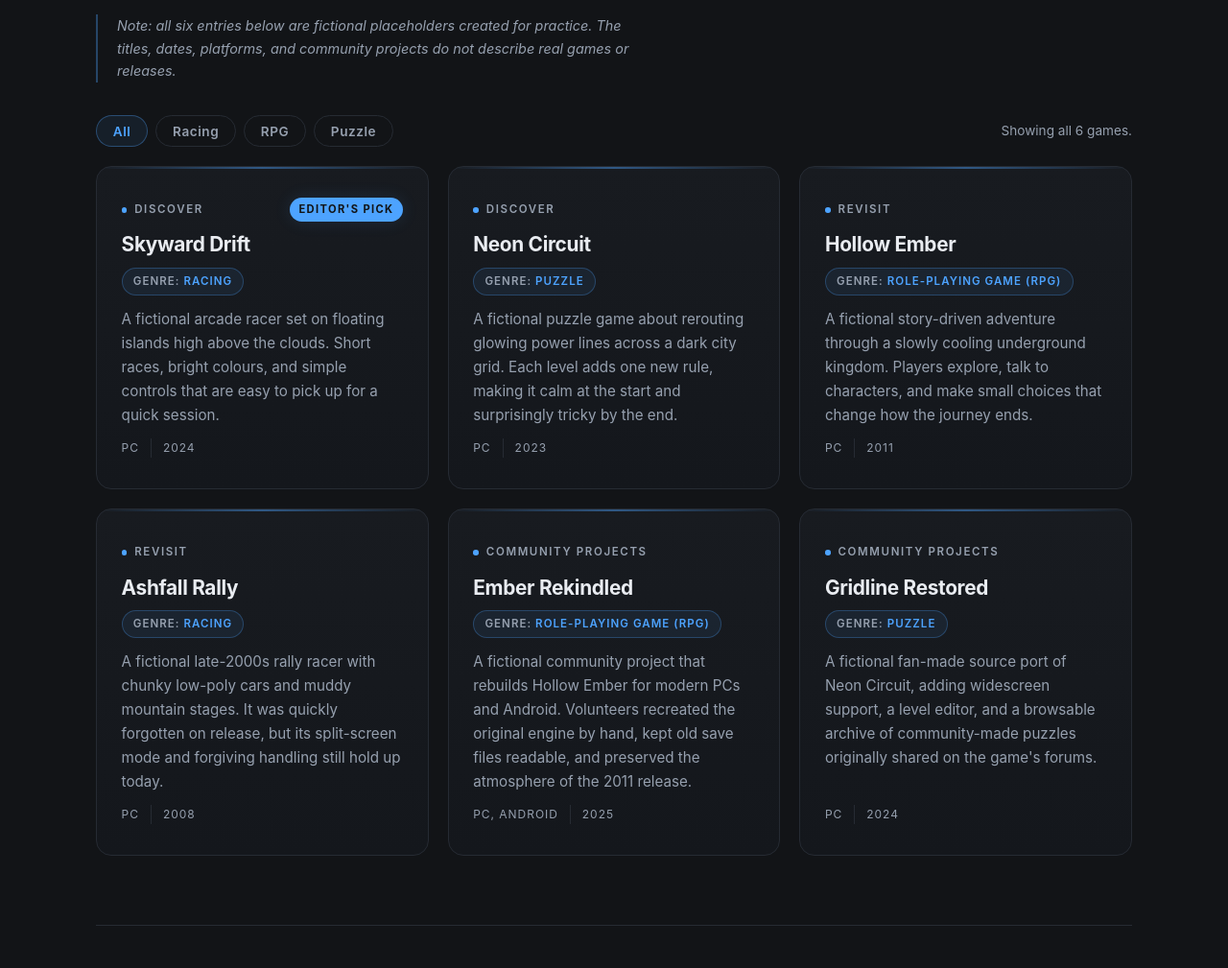
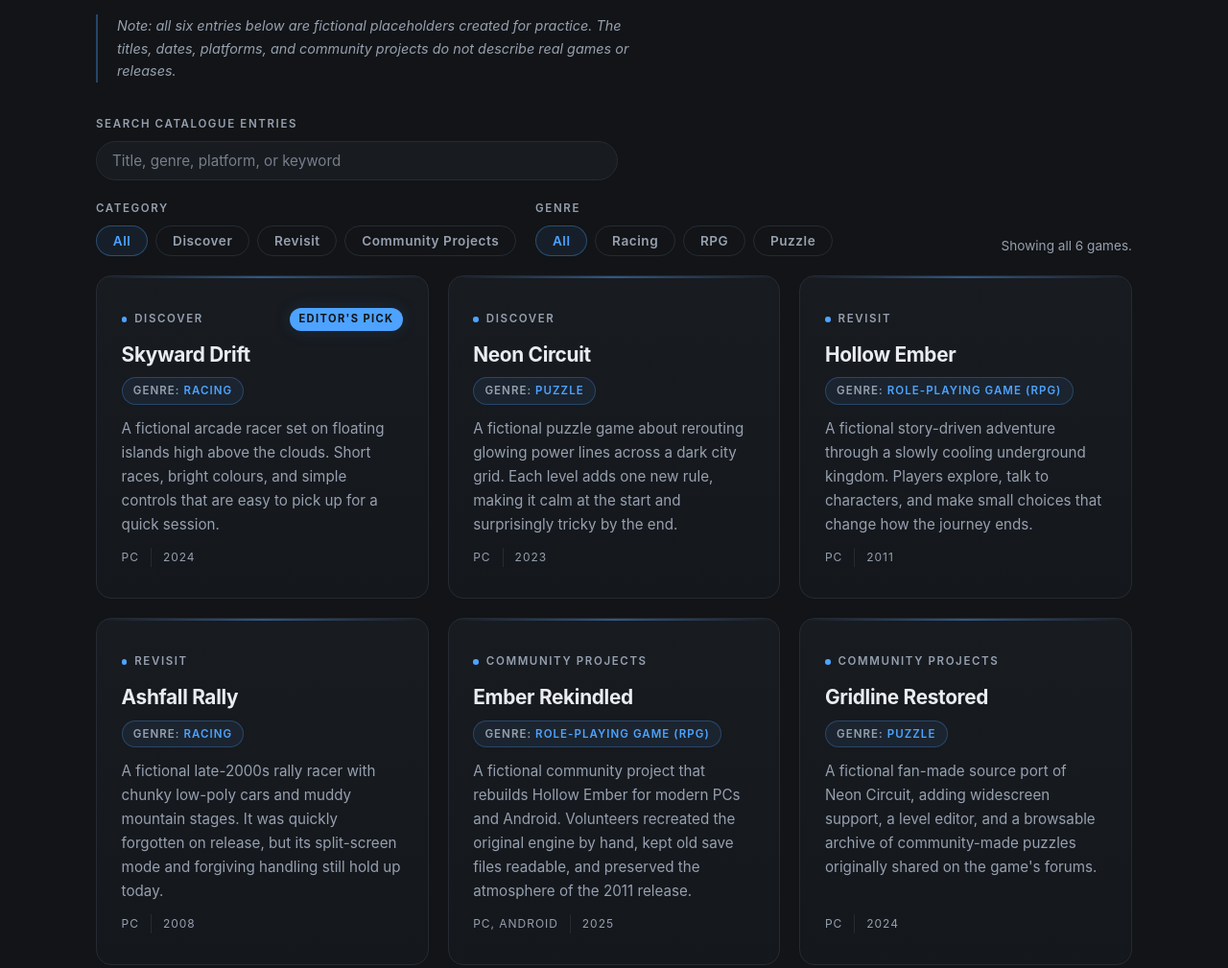
Before and after one commit to DigitalMark3t/opencode-practice, a plain HTML site: page index.html in a window 1280 px wide. Shown: the part 760-1769 px from the top of the page at 96% size. Drawn offline with Linux system fonts and the light colour scheme.

Commit message:
Add catalogue search and category controls

```diff
--- a/index.html
+++ b/index.html
@@ -55,19 +55,56 @@
         do not describe real games or releases.</em>
       </p>
 
-      <!-- FILTER CONTROLS: buttons that show only one genre at a time.
-           The clicking itself is handled by script.js. -->
+      <!-- CATALOGUE CONTROLS: search, editorial category filters, and genre
+           filters. The genre buttons are wired up by script.js today; the
+           search field and category buttons become active in the next phase. -->
+      <div class="catalogue-controls">
+
+        <div class="search-field">
+          <label class="search-label" for="catalogue-search">Search catalogue entries</label>
+          <input
+            class="search-input"
+            id="catalogue-search"
+            name="catalogue-search"
+            type="search"
+            placeholder="Title, genre, platform, or keyword"
+            autocomplete="off"
+          >
+        </div>
+
         <div class="filter-bar">
-        <div class="filter-controls" role="group" aria-label="Filter games by genre">
+          <div class="filter-group">
+            <p class="filter-group-label" id="category-filter-label">Category</p>
+            <div class="filter-controls" role="group" aria-labelledby="category-filter-label">
+              <button type="button" class="category-button" data-category="all" aria-pressed="true">All</button>
+              <button type="button" class="category-button" data-category="discover" aria-pressed="false">Discover</button>
+              <button type="button" class="category-button" data-category="revisit" aria-pressed="false">Revisit</button>
+              <button type="button" class="category-button" data-category="community" aria-pressed="false">Community Projects</button>
+            </div>
+          </div>
+
+          <div class="filter-group">
+            <p class="filter-group-label" id="genre-filter-label">Genre</p>
+            <div class="filter-controls" role="group" aria-labelledby="genre-filter-label">
               <button type="button" class="filter-button" data-filter="all" aria-pressed="true">All</button>
               <button type="button" class="filter-button" data-filter="racing" aria-pressed="false">Racing</button>
               <button type="button" class="filter-button" data-filter="rpg" aria-pressed="false">RPG</button>
               <button type="button" class="filter-button" data-filter="puzzle" aria-pressed="false">Puzzle</button>
             </div>
+          </div>
 
           <!-- A live status message: screen readers announce this text when
-             the number of visible games changes. -->
+               the number of visible entries changes. -->
           <p class="filter-status" role="status" aria-live="polite">Showing all 6 games.</p>
+        </div>
+
+        <!-- Shown only when no catalogue entry matches the active filters.
+             A later phase will toggle the hidden attribute. -->
+        <p class="catalogue-empty" hidden>
+          No catalogue entries match your search or filters. Try a different
+          search, or choose All in each filter group.
+        </p>
+
       </div>
 
       <article class="catalogue-card"
@@ -230,7 +267,7 @@
        ============================================================ -->
   <footer>
     <p>&copy; 2026 Game Discovery. A practice project, not a real store.</p>
-    <p>All game titles and descriptions on this page are fictional placeholders.</p>
+    <p>All catalogue entries and descriptions on this page are fictional placeholders.</p>
   </footer>
 
 </body>
--- a/style.css
+++ b/style.css
@@ -287,15 +287,83 @@ main {
   border-left: 2px solid var(--color-accent-soft);
 }
 
-/* Filter controls: a row of small pill buttons above the cards.
-   script.js sets aria-pressed="true" on whichever one is selected. */
+/* Catalogue controls: search, category group, genre group, and status.
+   The wrapper is a grid child, so spanning every column keeps the controls
+   exactly as wide as the card grid below. */
+.catalogue-controls {
+  grid-column: 1 / -1;
+  display: grid;
+  gap: var(--space-md);
+}
+
+/* Search field ----------------------------------------------------------- */
+
+.search-field {
+  display: flex;
+  flex-direction: column;
+  gap: var(--space-xs);
+  max-width: 34rem;
+}
+
+.search-label {
+  color: var(--color-muted);
+  font-size: 0.72rem;
+  font-weight: 600;
+  letter-spacing: 0.14em;
+  text-transform: uppercase;
+}
+
+.search-input {
+  padding: 0.6rem 1rem;
+  font-family: inherit;
+  font-size: 0.95rem;
+  color: var(--color-text);
+  background-color: var(--color-surface);
+  border: 1px solid var(--color-border);
+  border-radius: 999px;
+  transition: border-color 0.18s ease;
+}
+
+.search-input::placeholder {
+  color: var(--color-muted);
+  opacity: 0.75;
+}
+
+.search-input:hover {
+  border-color: var(--color-accent-soft);
+}
+
+.search-input:focus-visible {
+  outline: 2px solid var(--color-accent);
+  outline-offset: 3px;
+  border-color: var(--color-accent-soft);
+}
+
+/* Filter groups ---------------------------------------------------------- */
+
+/* Each group pairs a visible label with its own row of buttons, so the
+   category and genre controls can be told apart visually and by screen
+   readers (both groups use aria-labelledby). */
+.filter-group {
+  display: flex;
+  flex-direction: column;
+  gap: var(--space-xs);
+}
+
+.filter-group-label {
+  margin: 0;
+  color: var(--color-muted);
+  font-size: 0.72rem;
+  font-weight: 600;
+  letter-spacing: 0.14em;
+  text-transform: uppercase;
+}
+
 .filter-bar {
-  grid-column: 1 / -1;
   display: flex;
   flex-wrap: wrap;
-  align-items: center;
-  justify-content: space-between;
-  gap: var(--space-sm) var(--space-md);
+  align-items: flex-end;
+  gap: var(--space-md);
 }
 
 .filter-controls {
@@ -304,7 +372,10 @@ main {
   gap: var(--space-xs);
 }
 
-.filter-button {
+/* Category buttons share the genre buttons' look. They use a separate
+   class because script.js binds behaviour to .filter-button. */
+.filter-button,
+.category-button {
   padding: 0.45rem 1.05rem;
   font-family: inherit;
   font-size: 0.85rem;
@@ -319,27 +390,40 @@ main {
     border-color 0.18s ease;
 }
 
-.filter-button:hover {
+.filter-button:hover,
+.category-button:hover {
   color: var(--color-text);
   border-color: var(--color-accent-soft);
 }
 
-.filter-button[aria-pressed="true"] {
+.filter-button[aria-pressed="true"],
+.category-button[aria-pressed="true"] {
   color: var(--color-accent);
   background-color: var(--color-accent-wash);
   border-color: var(--color-accent-soft);
 }
 
-.filter-button:focus-visible {
+.filter-button:focus-visible,
+.category-button:focus-visible {
   color: var(--color-text);
   outline: 2px solid var(--color-accent);
   outline-offset: 3px;
 }
 
 .filter-status {
-  margin: 0;
+  margin: 0 0 0 auto;
   color: var(--color-muted);
   font-size: 0.85rem;
+}
+
+/* Empty state: hidden until a later phase decides there are no matches. */
+.catalogue-empty {
+  margin: 0;
+  padding: var(--space-lg);
+  text-align: center;
+  color: var(--color-muted);
+  border: 1px dashed var(--color-border);
+  border-radius: var(--radius-lg);
 }
 
 /* Cards hidden by script.js must leave the grid completely.
@@ -602,6 +686,20 @@ footer p {
     grid-template-columns: 1fr;
   }
 
+  /* Stack the filter groups and let the search field use the full width. */
+  .filter-bar {
+    flex-direction: column;
+    align-items: stretch;
+  }
+
+  .filter-status {
+    margin-left: 0;
+  }
+
+  .search-field {
+    max-width: none;
+  }
+
   footer {
     flex-direction: column;
   }
```
Lines whose indentation alone changed are shown as unchanged.
